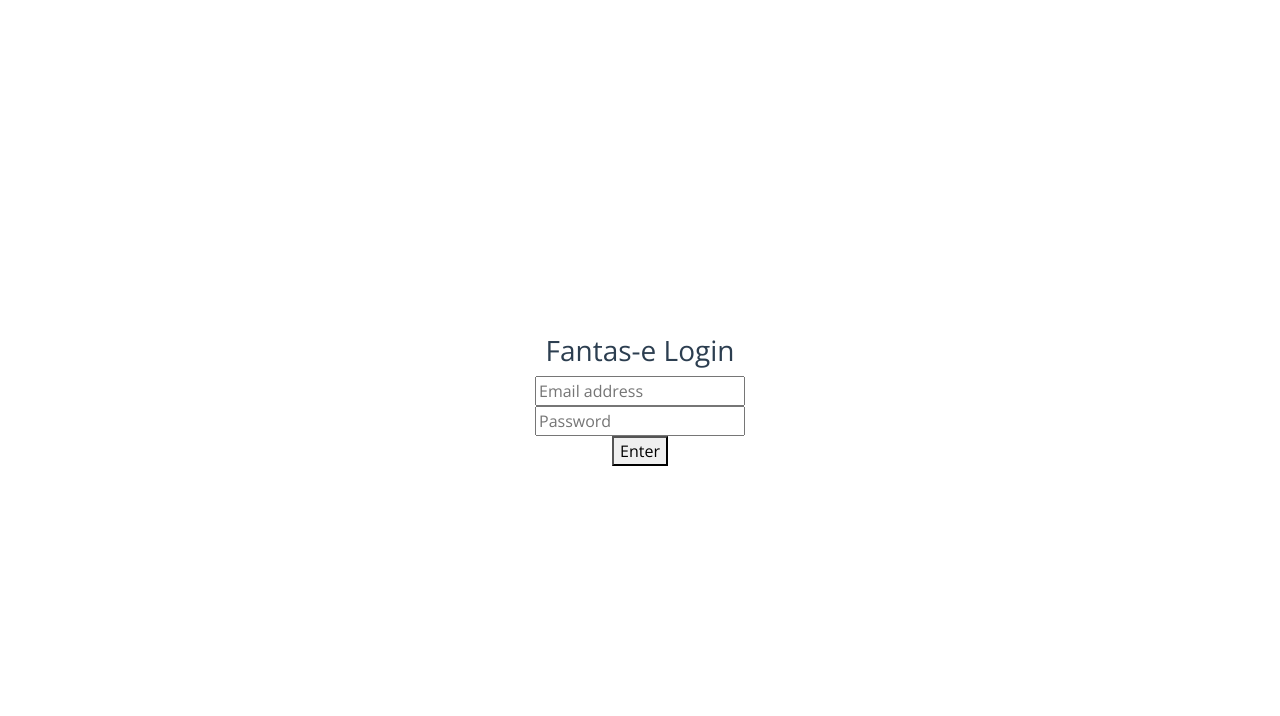
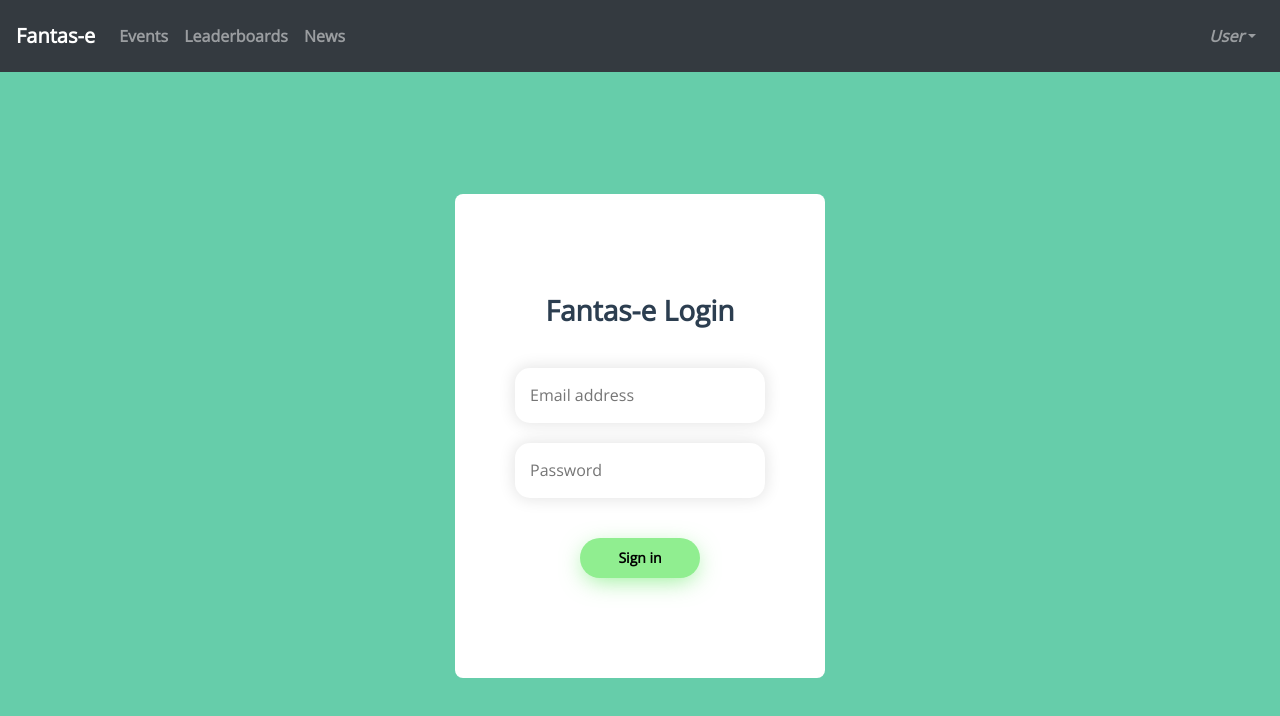
Before and after one commit to colby-moore/fantas-e-sports-vue, a Vue app: page /#/login in a window 1280 px wide. Shown: the top 716 px of the page. Built offline with nearby package versions, Linux system fonts and the light colour scheme; no server answers.

Commit message:
Login  and Register page styling
I went with an off green so it wasnt blinding your eyes bright green, not sure what our brand colors are yet.

```diff
--- a/src/App.vue
+++ b/src/App.vue
@@ -1,15 +1,17 @@
 <template>
   <div id="app">
+    <navbar />
     <router-view/>
   </div>
 </template>
 
 <script>
+import navbar from './components/navbar.vue'
 
 export default {
   name: 'app',
   components: {
-
+    navbar
   },
   created(){
 
--- a/src/components/landing.vue
+++ b/src/components/landing.vue
@@ -1,6 +1,5 @@
 <template>
     <div>
-        <navbar />
         <div class="landing-carousel">
             <h1 class="landing-carousel-header">Fantas-e</h1>
             <!-- Note: want to find a way to overide the "indicators" prop for the carousel to make a custom look...
--- a/src/components/login.vue
+++ b/src/components/login.vue
@@ -1,9 +1,11 @@
 <template>
-  <b-container class="login-container">
+  <b-container fluid class="login-container">
         <b-row>
-            <div class="login">
-                <h3>Fantas-e Login</h3>
+            <div class="login-form">
 
+                <h3 class="login-header">Fantas-e Login</h3>
+
+                <div class="">
                     <input
                     type="text"
                     v-model="email"
@@ -22,7 +24,8 @@
 
                     <br/>
 
-                <button v-on:click="login" class="button">Enter</button>
+                    <button v-on:click="login" class="button">Sign in</button>
+                </div>
 
                 <!-- <p><router-link to="/signup">
                 New Here? Create a new account
@@ -65,11 +68,51 @@ export default {
 
 </script>
 
-<style>
+<style scoped>
     .login-container{
+        background-color: mediumaquamarine;
         display: flex;
         justify-content: center;
         align-items: center;
-        height: 100vh;
+        height: calc(100vh - 72px);
+    }
+
+    .login-header{
+        margin-bottom: 30px;
+        font-family: 'Open Sans';
+        font-weight: bold;
+    }
+
+    .login-form{
+        background-color: white;
+        padding: 100px 50px;
+        border-radius: 8px;
+    }
+
+    .login-form input{
+        padding: 15px;
+        margin: 10px;
+        border-radius: 15px;
+        min-width: 250px;
+        min-height: 55px;
+        border: none;
+        -webkit-box-shadow: 0px 0px 15px 2px rgba(0,0,0,0.1);
+        -moz-box-shadow: 0px 0px 15px 2px rgba(0,0,0,0.1);
+        box-shadow: 0px 0px 15px 2px rgba(0,0,0,0.1);
+
+    }
+
+    .button{
+        margin-top: 30px;
+        height: 40px;
+        min-width: 120px;
+        border: none;
+        background-color: lightgreen;
+        border-radius: 20px;
+        font-weight: bold;
+        font-size: 14px;
+        -webkit-box-shadow: 0px 6px 23px -4px rgba(78,228,78,.6);
+        -moz-box-shadow: 0px 6px 23px -4px rgba(78,228,78,.6);
+        box-shadow: 0px 6px 23px -4px rgba(78,228,78,.6);
     }
 </style>
--- a/src/components/register.vue
+++ b/src/components/register.vue
@@ -1,9 +1,11 @@
 <template>
-  <b-container class="register-container">
+<b-container fluid class="register-container">
         <b-row>
-            <div class="register">
-                <h3>Fantas-e Register</h3>
+            <div class="register-form">
 
+                <h3 class="register-header">Fantas-e Register</h3>
+
+                <div class="">
                     <input
                     type="text"
                     v-model="email"
@@ -22,7 +24,8 @@
 
                     <br/>
 
-                <button v-on:click="register" class="button">Enter</button>
+                    <button v-on:click="register" class="button">Register</button>
+                </div>
 
                 <!-- <p><router-link to="/signup">
                 New Here? Create a new account
@@ -66,11 +69,51 @@ export default {
 }
 </script>
 
-<style>
+<style scoped>
     .register-container{
+        background-color: mediumaquamarine;
         display: flex;
         justify-content: center;
         align-items: center;
-        height: 100vh;
+        height: calc(100vh - 72px);
+    }
+
+    .register-header{
+        margin-bottom: 30px;
+        font-family: 'Open Sans';
+        font-weight: bold;
+    }
+
+    .register-form{
+        background-color: white;
+        padding: 100px 50px;
+        border-radius: 8px;
+    }
+
+    .register-form input{
+        padding: 15px;
+        margin: 10px;
+        border-radius: 15px;
+        min-width: 250px;
+        min-height: 55px;
+        border: none;
+        -webkit-box-shadow: 0px 0px 15px 2px rgba(0,0,0,0.1);
+        -moz-box-shadow: 0px 0px 15px 2px rgba(0,0,0,0.1);
+        box-shadow: 0px 0px 15px 2px rgba(0,0,0,0.1);
+
+    }
+
+    .button{
+        margin-top: 30px;
+        height: 40px;
+        min-width: 120px;
+        border: none;
+        background-color: lightgreen;
+        border-radius: 20px;
+        font-weight: bold;
+        font-size: 14px;
+        -webkit-box-shadow: 0px 6px 23px -4px rgba(78,228,78,.6);
+        -moz-box-shadow: 0px 6px 23px -4px rgba(78,228,78,.6);
+        box-shadow: 0px 6px 23px -4px rgba(78,228,78,.6);
     }
 </style>
```
Lines whose indentation alone changed are shown as unchanged.
